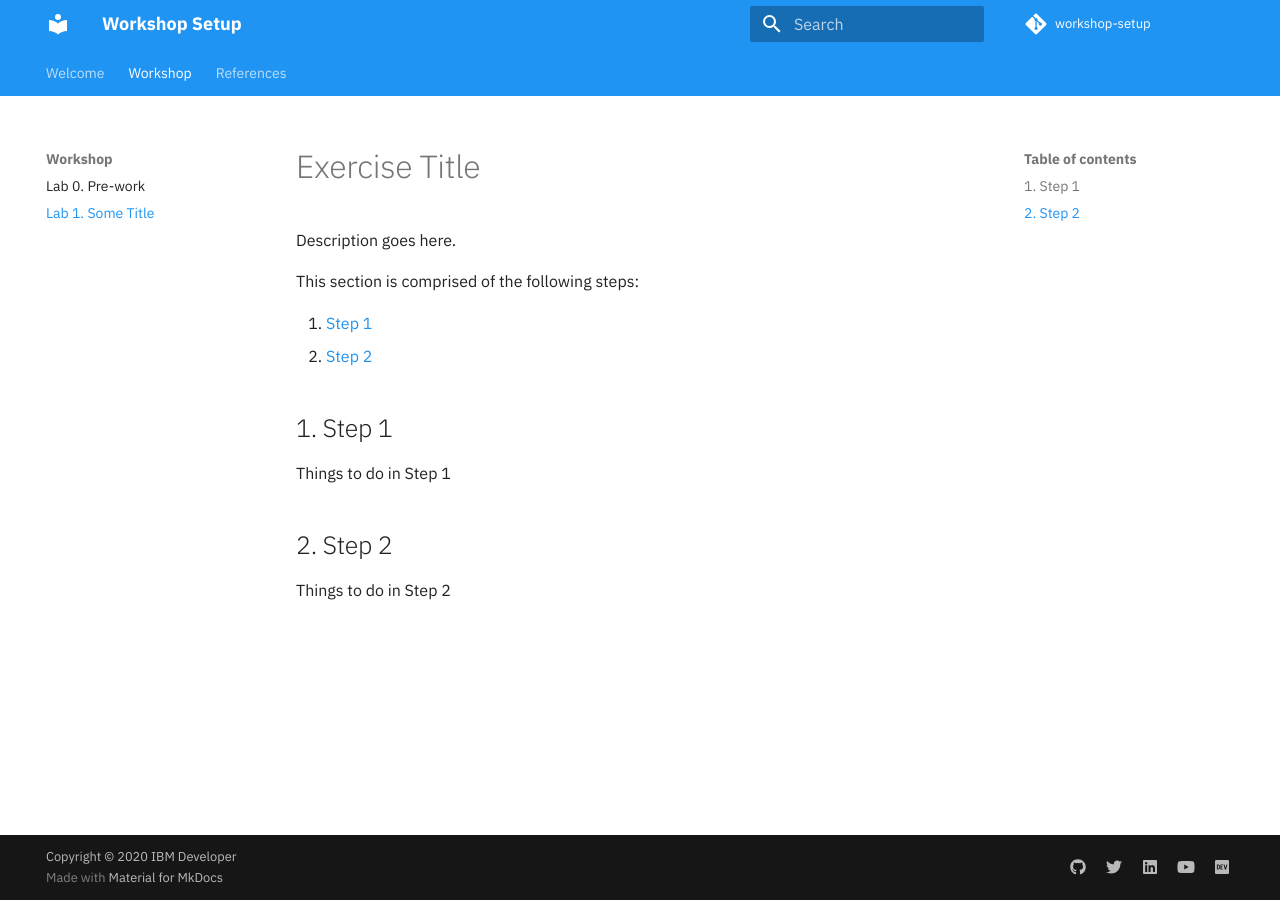
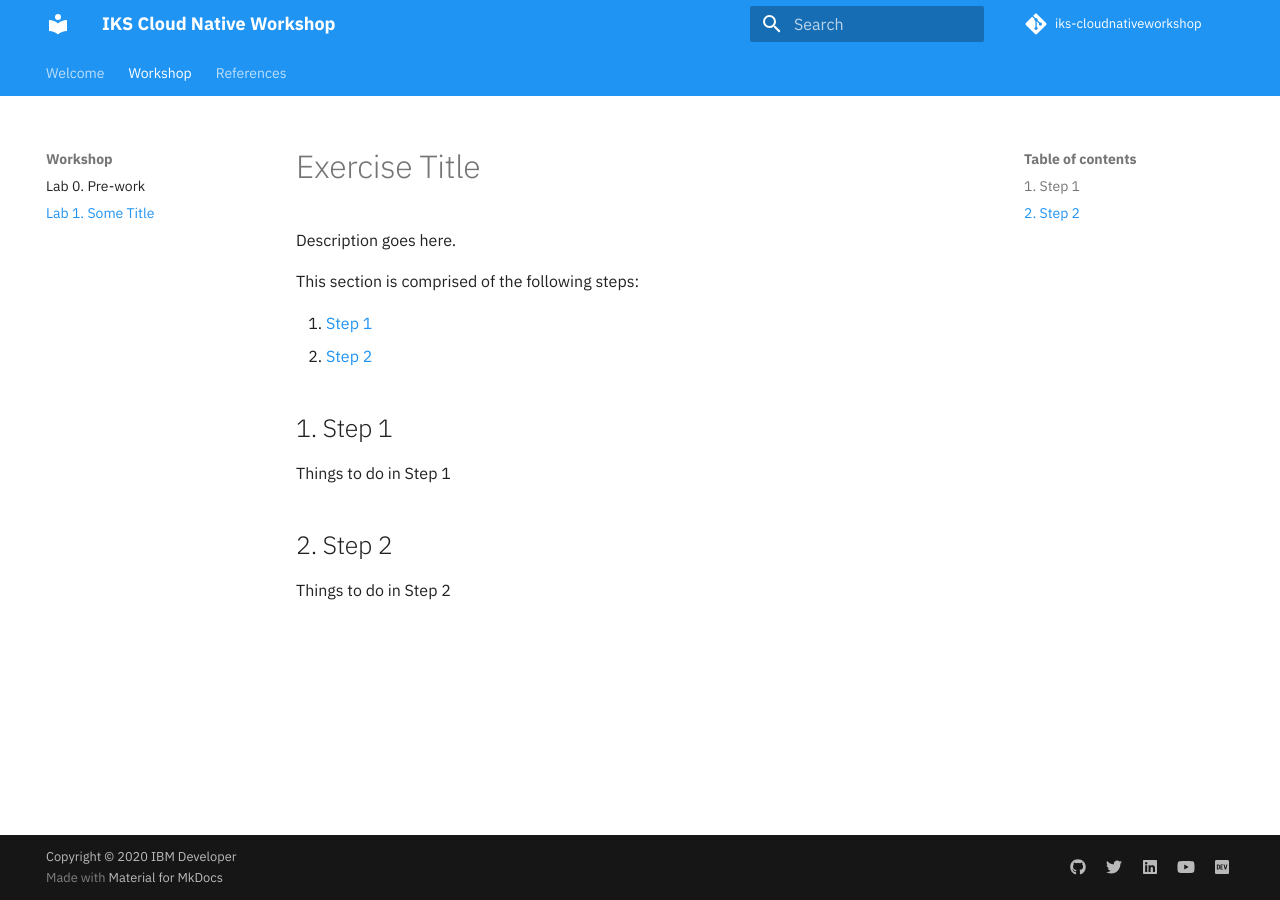
Before and after one commit to rojanjose/iks-cloudnativeworkshop, an MkDocs documentation site: the page built from docs/lab-1/README.md, in a window 1280 px wide. Built offline with MkDocs 1.6.1 and Material for MkDocs 9.7.7, drawn with Linux system fonts in a browser that asks for light colours; comment, search, counter and statistics services are not loaded.

Commit message:
Update mkdocs.yml
test 2

```diff
--- a/mkdocs.yml
+++ b/mkdocs.yml
@@ -1,11 +1,11 @@
 # Project information
-site_name: Workshop Setup
-site_url: https://remkohdev.github.io/workshop-setup
-site_author: IBM Developer
+site_name: IKS Cloud Native Workshop
+site_url: https://jrtorres.github.io/iks-cloudnativeworkshop
+site_author: Javier Torres
 
 # Repository
-repo_name: workshop-setup
-repo_url: https://github.com/remkohdev/workshop-setup
+repo_name: iks-cloudnativeworkshop
+repo_url: https://jrtorres.github.io/iks-cloudnativeworkshop
 edit_uri: edit/master/docs
 
 # Navigation
```
